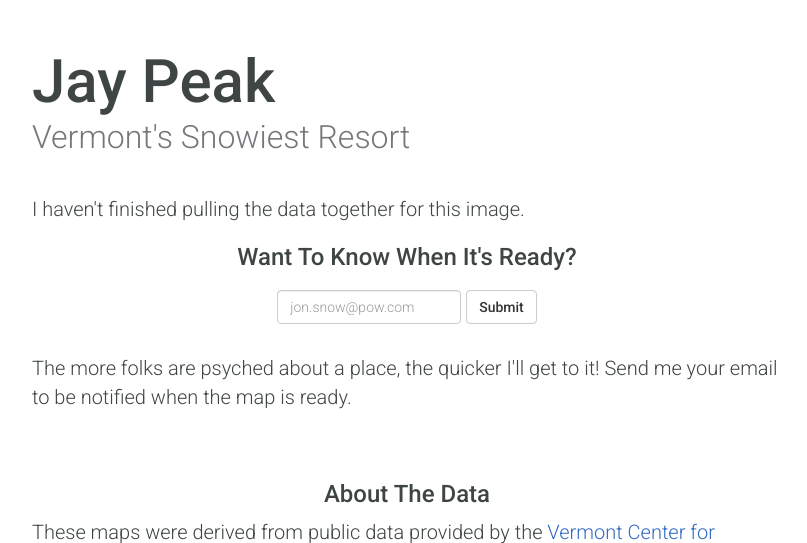
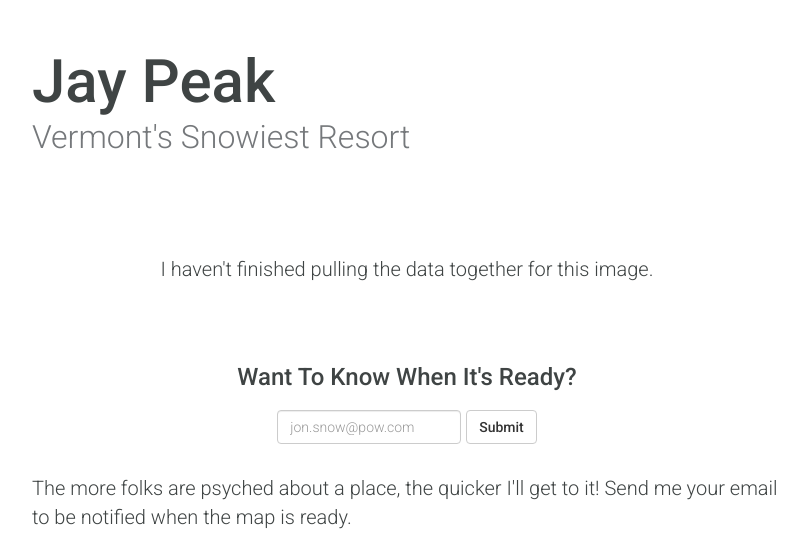
Before and after one commit to mattparrilla/mattparrilla.github.io, a Flask app: page /green-mountain-maps/jay-peak/index.html in a window 1280 px wide. Shown: the part 287-830 px from the top of the page, without its empty margins (233-1040 px from the left). Run offline with Flask 2, Linux system fonts and the light colour scheme; some libraries are stand-ins or nearby versions; some web fonts are replaced.

Commit message:
Review copy

```diff
--- a/build/green-mountain-maps/bolton-to-trapps/index.html
+++ b/build/green-mountain-maps/bolton-to-trapps/index.html
@@ -71,7 +71,7 @@
           <div class="col-sm-10 col-sm-offset-1 col-md-8 col-md-offset-2">
             <section>
 
-                <p>The Catamount Trail stretches the entire length of the state of Vermont, winding its way along the sping of the Green Mountains. The trail reaches its highest point along the Bolton to Trapps trail, which is also one of its more famous sections.</p>
+                <p>The Catamount Trail stretches the entire length of the state of Vermont, winding its way along the spine of the Green Mountains. The trail reaches its highest point along the Bolton to Trapps trail, which is also one of its more gnarly sections.</p>
 
                 <p>The tour starts at the Bolton Valley Nordic Center and ends at Trapp Family Lodge. A nordic pass is required from both resorts.</p>
 
--- a/build/green-mountain-maps/bolton-valley/index.html
+++ b/build/green-mountain-maps/bolton-valley/index.html
@@ -71,7 +71,7 @@
           <div class="col-sm-10 col-sm-offset-1 col-md-8 col-md-offset-2">
             <section>
 
-                <p>This map shows Bolton lit up by the early spring sun. Late in the season Bolton shines when its west-facing slopes catch the late afternoon sun and you can finish your day skiing into the sunset with Lake Champlain and the Adirondacks laid out before you.</p>
+                <p>This map shows Bolton lit up by the spring sun. Late in the season, Bolton shines when its west-facing slopes catch the late afternoon sun and you can finish your day skiing into the sunset with Lake Champlain and the Adirondacks laid out before you.</p>
 
             </section>
 
--- a/build/green-mountain-maps/camels-hump/index.html
+++ b/build/green-mountain-maps/camels-hump/index.html
@@ -62,7 +62,7 @@
         <div class="row">
           <div class="col-sm-10 col-sm-offset-1 col-md-8 col-md-offset-2">
 
-            <p>I haven't finished pulling the data together for this image.</p>
+            <p class="lazy_matt">I haven't finished pulling the data together for this image.</p>
 
             <section>
               <h3>Want To Know When It's Ready?</h3>
--- a/build/green-mountain-maps/jay-peak/index.html
+++ b/build/green-mountain-maps/jay-peak/index.html
@@ -62,7 +62,7 @@
         <div class="row">
           <div class="col-sm-10 col-sm-offset-1 col-md-8 col-md-offset-2">
 
-            <p>I haven't finished pulling the data together for this image.</p>
+            <p class="lazy_matt">I haven't finished pulling the data together for this image.</p>
 
             <section>
               <h3>Want To Know When It's Ready?</h3>
--- a/build/green-mountain-maps/killington/index.html
+++ b/build/green-mountain-maps/killington/index.html
@@ -62,7 +62,7 @@
         <div class="row">
           <div class="col-sm-10 col-sm-offset-1 col-md-8 col-md-offset-2">
 
-            <p>I haven't finished pulling the data together for this image.</p>
+            <p class="lazy_matt">I haven't finished pulling the data together for this image.</p>
 
             <section>
               <h3>Want To Know When It's Ready?</h3>
--- a/build/green-mountain-maps/the-notch/index.html
+++ b/build/green-mountain-maps/the-notch/index.html
@@ -62,7 +62,7 @@
         <div class="row">
           <div class="col-sm-10 col-sm-offset-1 col-md-8 col-md-offset-2">
 
-            <p>I haven't finished pulling the data together for this image.</p>
+            <p class="lazy_matt">I haven't finished pulling the data together for this image.</p>
 
             <section>
               <h3>Want To Know When It's Ready?</h3>
--- a/build/green-mountain-maps/west-side-of-mansfield/index.html
+++ b/build/green-mountain-maps/west-side-of-mansfield/index.html
@@ -62,7 +62,7 @@
         <div class="row">
           <div class="col-sm-10 col-sm-offset-1 col-md-8 col-md-offset-2">
 
-            <p>I haven't finished pulling the data together for this image.</p>
+            <p class="lazy_matt">I haven't finished pulling the data together for this image.</p>
 
             <section>
               <h3>Want To Know When It's Ready?</h3>
--- a/build/static/css/maps.css
+++ b/build/static/css/maps.css
@@ -66,3 +66,8 @@ section {
 .post {
   padding-bottom: 0;
 }
+
+.lazy_matt {
+  margin: 60px 0 80px;
+  text-align: center;
+}
--- a/static/css/maps.css
+++ b/static/css/maps.css
@@ -66,3 +66,8 @@ section {
 .post {
   padding-bottom: 0;
 }
+
+.lazy_matt {
+  margin: 60px 0 80px;
+  text-align: center;
+}
--- a/templates/lidar_map.html
+++ b/templates/lidar_map.html
@@ -14,7 +14,7 @@
         <div class="row">
           <div class="col-sm-10 col-sm-offset-1 col-md-8 col-md-offset-2">
 
-            <p>I haven't finished pulling the data together for this image.</p>
+            <p class="lazy_matt">I haven't finished pulling the data together for this image.</p>
 
             <section>
               <h3>Want To Know When It's Ready?</h3>
```
Also changed, not shown: build/green-mountain-maps/index.html (+12 -12 lines), build/green-mountain-maps/smugglers-notch/index.html (+6 -6 lines), maps.json (+18 -18 lines).
